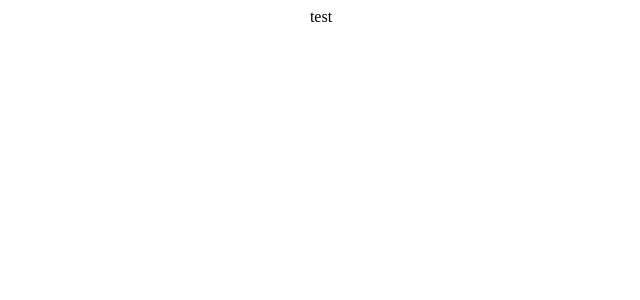
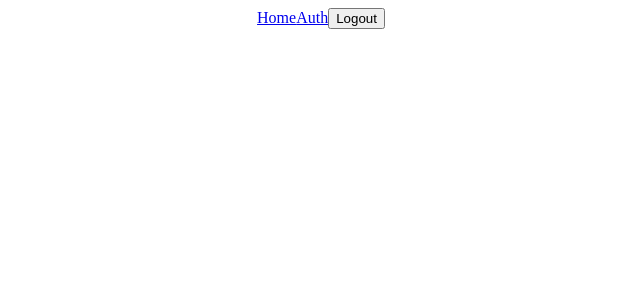
Before and after one commit to ChrisSolan/CalorieCounter, a React (Create React App) app in the folder frontend/: page /auth in a window 1280 px wide. Shown: the top 300 px of the page, without its empty margins (319-959 px from the left). Built offline with nearby package versions, Linux system fonts and the light colour scheme.

Commit message:
Added Login and Register endpoints
The backend login/registration function is implemented, will work on the frontend portion

```diff
--- a/frontend/src/App.js
+++ b/frontend/src/App.js
@@ -1,9 +1,19 @@
 import './App.css';
+import {BrowserRouter as Router, Routes, Route} from 'react-router-dom';
+import {Navbar} from './components/navbar.js';
+import {Home} from './pages/home.js';
+import { Auth } from './pages/auth.js';
 
 function App() {
   return (
     <div className="App">
-      test
+      <Router>
+        <Navbar />
+        <Routes>
+          <Route path='/' element={<Home/>}/>
+          <Route path='/auth' element={<Auth/>}/>
+        </Routes>
+      </Router>
     </div>
   );
 }
--- /dev/null
+++ b/frontend/src/components/navbar.js
@@ -0,0 +1,18 @@
+import {Link} from 'react-router-dom';
+import {useNavigate} from 'react-router-dom';
+import {useCookies} from 'react-cookie';
+
+export const Navbar = () => {
+    const navigate = useNavigate();
+    const [cookies, setCookies] = useCookies(['access_token']);
+    const logout = () => {
+        setCookies("access_token", ""); //clear and set the cookies to empty
+        navigate("/auth");
+    }
+
+    return <div className='navbar'>
+        <Link to= "/">Home</Link>
+        <Link to= "/auth">Auth</Link>
+        {<button onClick={logout}>Logout</button>}
+    </div>
+}
--- /dev/null
+++ b/frontend/src/pages/auth.js
@@ -0,0 +1,22 @@
+import {useState} from 'react';
+import axios from 'axios';
+import {useCookies} from 'react-cookie';
+import {useNavigate} from 'react-router-dom';
+
+
+export const Auth = () => {
+    return (
+        <div className='auth'>
+
+        </div>
+    );
+};
+
+const Login = () => {
+    const [username, setUsername] = useState("");
+    const [password, setPassword] = useState("");
+    const [ , setCookies] = useCookies(["access_token"]);
+    const navigate = useNavigate();
+
+
+};
--- /dev/null
+++ b/frontend/src/pages/home.js
@@ -0,0 +1,3 @@
+export const Home = () => {
+
+}
```
Also changed, not shown: 2 other files (tests, documents, lock files or other folders).
